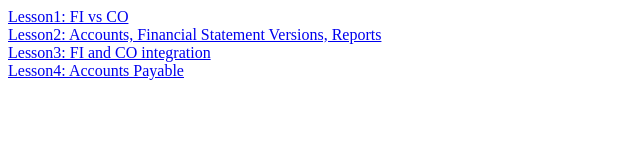
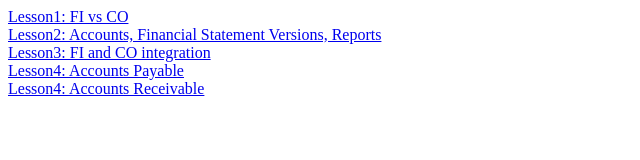
Before and after one commit to sapflashcards/FICO, a plain HTML site: page index.html in a window 1280 px wide. Shown: the whole page, without its empty margins (0-640 px from the left). Drawn offline with Linux system fonts and the light colour scheme.

Commit message:
Update index.html

```diff
--- a/index.html
+++ b/index.html
@@ -2,3 +2,4 @@
 <a href="https://sapflashcards.github.io/FICO/2-glaccounting-finstatement.html">Lesson2: Accounts, Financial Statement Versions, Reports</a><br/>
 <a href="https://sapflashcards.github.io/FICO/3-fico-integration.html">Lesson3: FI and CO integration</a><br/>
 <a href="https://sapflashcards.github.io/FICO/4-accounts-payable.html">Lesson4: Accounts Payable</a><br/>
+<a href="https://sapflashcards.github.io/FICO/5-accounts-receivables.html">Lesson4: Accounts Receivable</a><br/>
```
